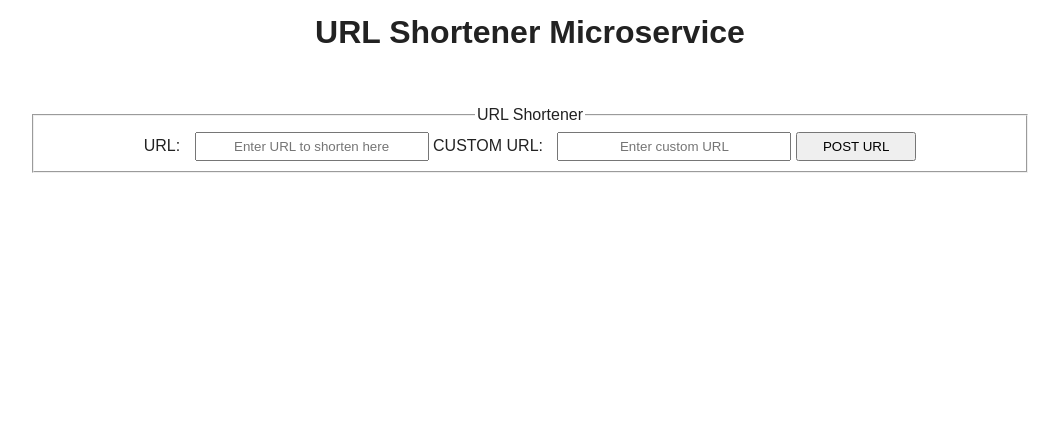
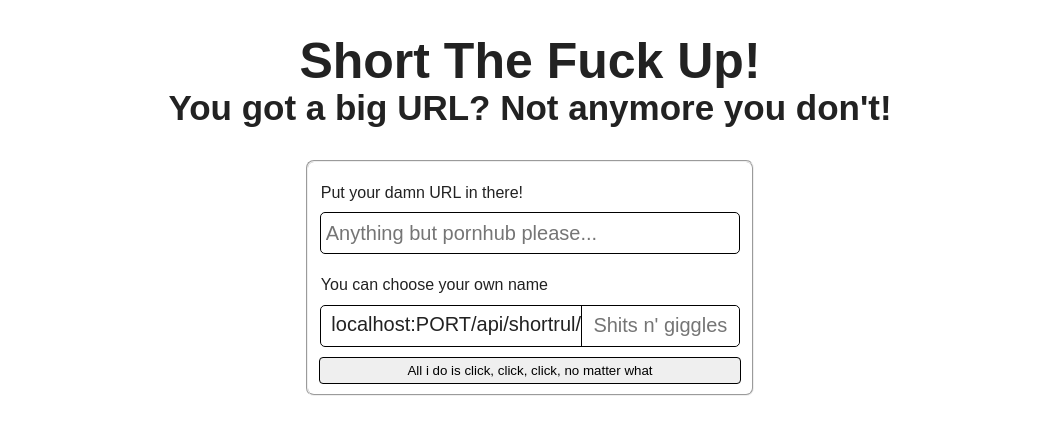
Before and after one commit to Yairderry/url-shortener, a website: page views/index.html in a window 1280 px wide. Shown: the whole page, without its empty margins (110-1169 px from the left). Drawn offline with Linux system fonts and the light colour scheme; files that its build step writes are made by us from their sources.

Commit message:
added basic styling to index.html

```diff
--- a/api/shorturl/index.js
+++ b/api/shorturl/index.js
@@ -1,7 +1,7 @@
 require("dotenv").config();
 const express = require("express");
+const { validUrlCheck, urlCheck, customUrlCheck } = require("../../utils");
 const database = require("../../classes.js");
-const { validUrlCheck, urlCheck, customUrlCheck } = require("../../utils");
 
 const shortUrl = express.Router();
 
--- a/api/statistic/index.js
+++ b/api/statistic/index.js
@@ -5,7 +5,7 @@ const statistic = express.Router();
 
 statistic.use(express.json());
 statistic.use(express.urlencoded());
-statistic.use("/public", express.static(`./public`));
+// statistic.use("/public", express.static(`./public`));
 
 statistic.get("/", (req, res) => {
   res.status(200).json(database);
--- a/app.js
+++ b/app.js
@@ -15,4 +15,8 @@ app.get("/", (req, res) => {
   res.sendFile(`${__dirname}/views/index.html`);
 });
 
+app.use("*", (req, res) => {
+  res.json({ error: "This route does not exist!" });
+});
+
 module.exports = app;
--- a/public/style.css
+++ b/public/style.css
@@ -1,10 +1,27 @@
+* {
+  margin: 0%;
+  padding: 0%;
+}
+
 body {
   font-family: Arial, sans-serif;
   font-size: 16px;
   color: #222;
   background-color: #fff;
+  line-height: 1.4em;
+}
+
+h1 {
+  font-size: 50px;
   text-align: center;
-  line-height: 1.4em;
+  margin: 25px;
+  margin-top: 50px;
+}
+
+h2 {
+  font-size: 35px;
+  text-align: center;
+  margin: 10px;
 }
 
 main {
@@ -12,42 +29,70 @@ main {
   margin-top: 40px;
 }
 
-h3 {
-  margin-top: 30px;
+form {
+  width: 35vw;
+  margin: auto;
 }
 
-.user-stories li {
-  margin-bottom: 1em;
-}
-
-a {
-  color: #2574a9;
-}
-
-form {
-  margin: 10px auto;
-  padding: 20px;
-  max-width: 1000px;
+.container {
+  border-radius: 8px;
+  display: flex;
+  flex-direction: column;
+  justify-content: center;
+  align-items: center;
 }
 
 label {
-  margin-right: 10px;
+  margin: 2.5vh 0vw 1vh 1vw;
+  align-self: flex-start;
 }
 
-input {
-  padding: 5px;
+#custom_url {
+  padding: 5px 0px;
+  height: 30px;
+  border: 1px solid black;
+  border-radius: 5px;
+  font-size: 20px;
+  width: 94%;
+  margin: auto;
+  display: flex;
+  justify-content: space-between;
+  align-items: center;
+  z-index: 10;
 }
 
-input[type="text"] {
-  width: 220px;
-  text-align: center;
+#custom_url span {
+  height: 100%;
+  width: 60%;
+  padding: 7px 0px 3px 10px;
+  border-right: 1px solid black;
 }
 
-.input {
-  display: inline;
+#custom_url input {
+  height: 100%;
+  width: 40%;
+  padding: 5px;
+  border: none;
+  border-radius: 5px;
+  text-align: center;
+  font-size: 20px;
+}
+
+#url_input {
+  padding: 5px;
+  height: 30px;
+  font-size: 20px;
+  border: 1px solid black;
+  border-radius: 5px;
+  width: 92%;
+  margin: auto;
+  display: block;
 }
 
 input[type="submit"] {
+  border: 1px solid black;
+  border-radius: 4px;
   padding: 5px 25px;
-  margin: auto;
+  width: 95%;
+  margin: 10px;
 }
--- a/views/index.html
+++ b/views/index.html
@@ -7,31 +7,34 @@
   </head>
 
   <body>
-    <h1>URL Shortener Microservice</h1>
+    <h1>Short The Fuck Up!</h1>
+    <h2>You got a big URL? Not anymore you don't!</h2>
     <main>
       <section>
         <form action="/api/shorturl/new" method="POST">
-          <fieldset>
-            <legend>URL Shortener</legend>
-            <div class="input">
-              <label for="url_input">URL:</label>
+          <fieldset class="container">
+            <label for="url_input">Put your damn URL in there!</label>
+            <input
+              id="url_input"
+              type="text"
+              name="url"
+              placeholder="Anything but pornhub please..."
+            />
+            <label for="custom-url-input">You can choose your own name</label>
+            <div id="custom_url">
+              <span>localhost:PORT/api/shortrul/</span>
+
               <input
-                id="url_input"
+                id="custom_url_input"
                 type="text"
-                name="url"
-                placeholder="Enter URL to shorten here"
+                name="customUrl"
+                placeholder="Shits n' giggles"
               />
             </div>
-            <div class="input">
-              <label for="custom-url-input">CUSTOM URL:</label>
-              <input
-                id="custom-url-input"
-                type="text"
-                name="customUrl"
-                placeholder="Enter custom URL"
-              />
-            </div>
-            <input type="submit" value="POST URL" />
+            <input
+              type="submit"
+              value="All i do is click, click, click, no matter what"
+            />
           </fieldset>
         </form>
       </section>
```
